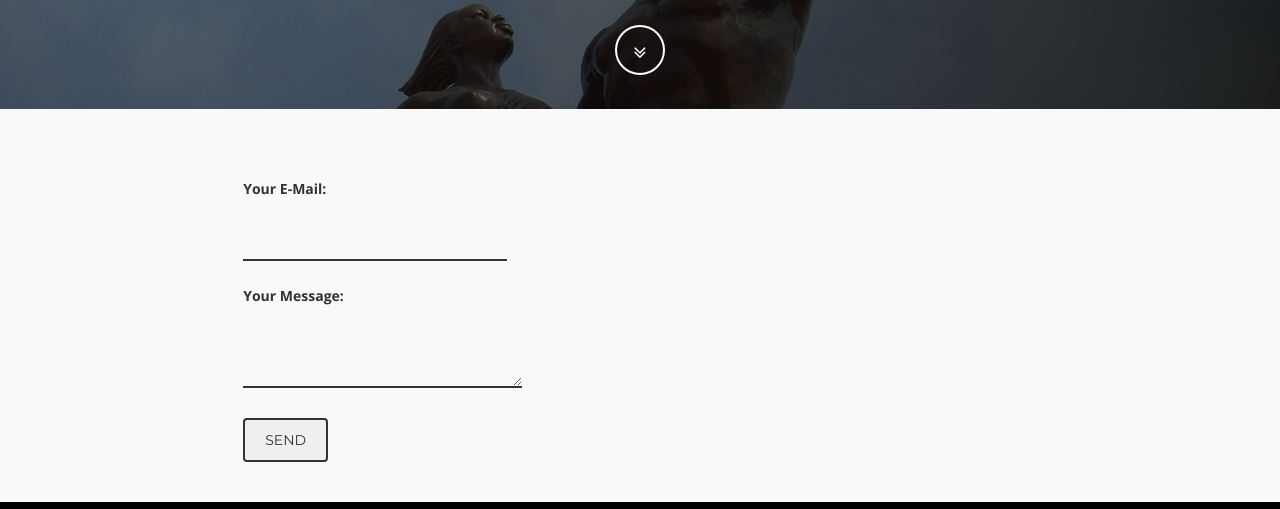
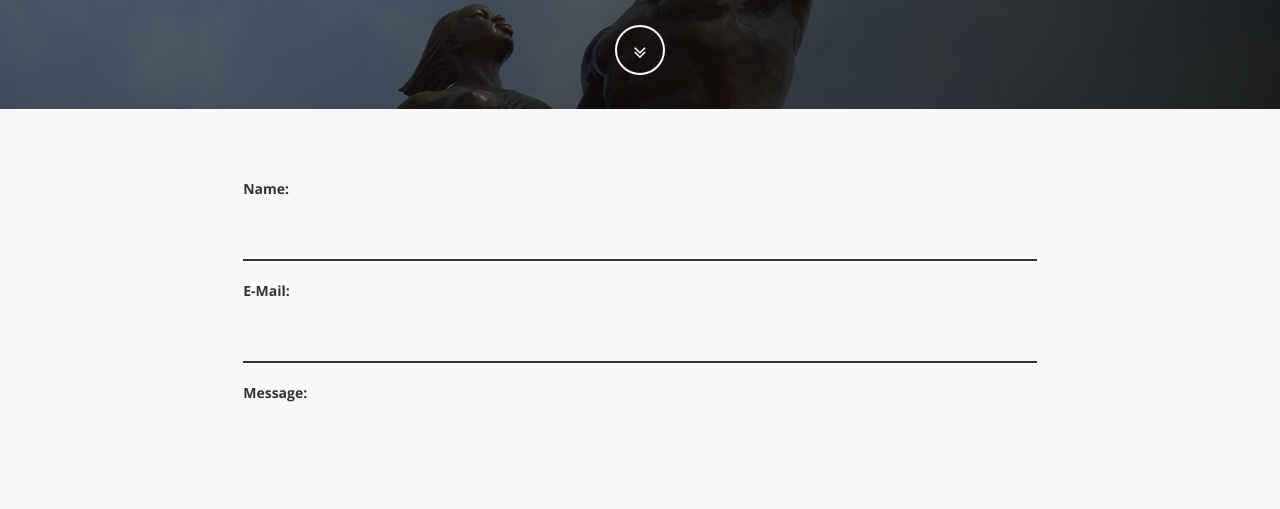
Before and after one commit to Eldrick19/eldrick-website, a plain HTML site: page contact.html in a window 1280 px wide. Shown: the part 291-800 px from the top of the page. Drawn offline with nearby package versions, Linux system fonts and the light colour scheme.

Commit message:
Contact Formspree Fix
Made Formspree form work
Fixed Contact page downward button

```diff
--- a/contact.html
+++ b/contact.html
@@ -61,7 +61,7 @@
 				<p class="intro-text">
 					The contact form is live! Start a conversation with me.
 				</p>
-				<a href="#contact" class="btn btn-circle page-scroll">
+				<a href="#contact-2" class="btn btn-circle page-scroll">
 				<i class="fa fa-angle-double-down animated"></i>
 				</a>
 			</div>
@@ -79,18 +79,17 @@
 		</div>
 	</div>
 	<form id="contactform" action="https://formspree.io/mnqnpnej" method="POST">
-	<label>
-	  Your E-Mail:
-	  <input type="text" name="_replyto">
-	</label>
-	<br>
-	<label>
-	  Your Message:
-	  <textarea name="message"></textarea>
-	</label>
-	<br>
-	<!-- your other form fields go here -->
-	<button id="submit" class="clearfix btn" type="submit">Send</button>
+		<b>Name:</b>
+		<input type="text" name="_name" required>
+		<br>
+		<b>E-Mail:</b>
+		<input type="text" name="_replyto" required>
+		<br>
+		<b>Message:</b>
+		<textarea name="message" rows="7" required></textarea>
+		<br>
+		<!-- your other form fields go here -->
+		<button class="clearfix btn" type="submit">Send</button>
   </form>
 </div>
 </section>
```
